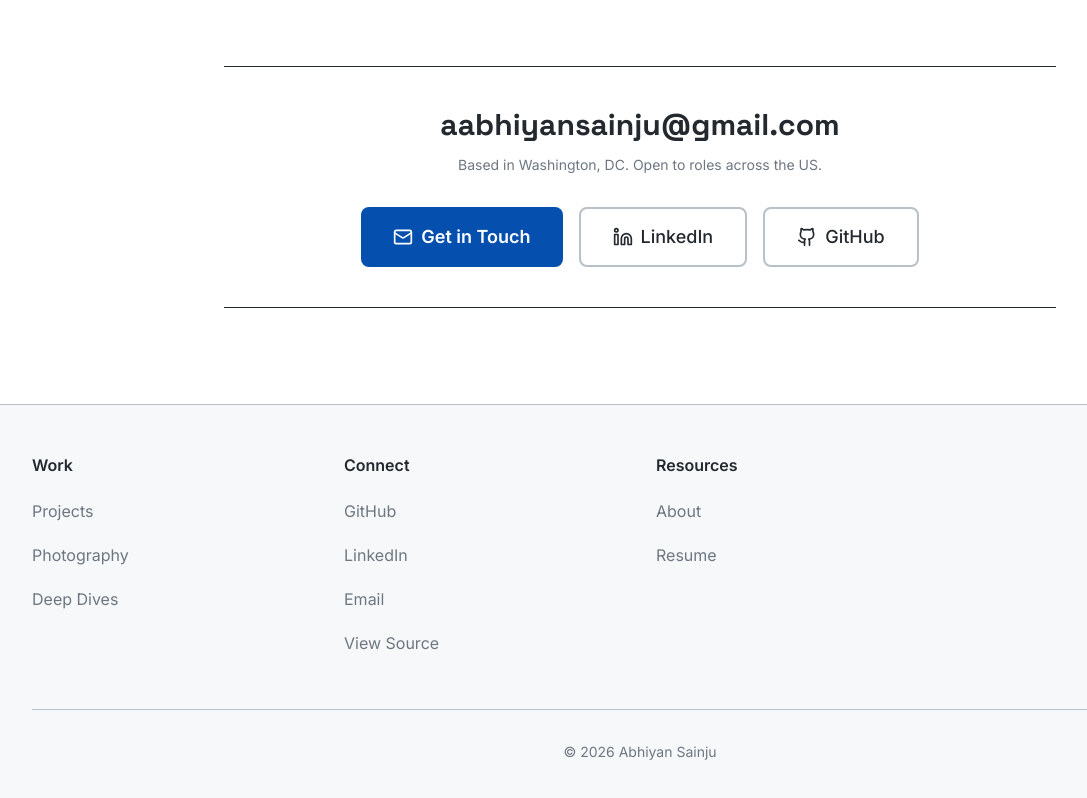
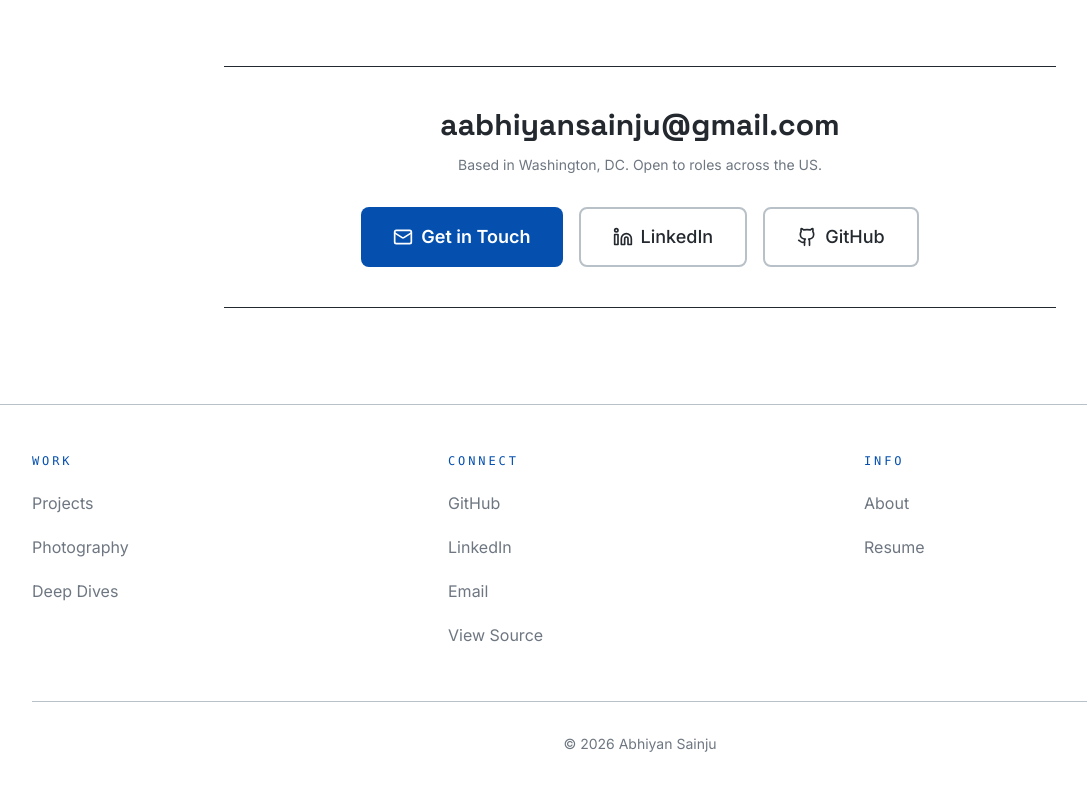
Before and after one commit to aabhiyann/portfolio-abhiyan, a React (Vite) app: page / in a window 1280 px wide. Shown: the part 5907-6705 px from the top of the page, without its empty margins (0-1087 px from the left). Built offline with nearby package versions, Linux system fonts and the light colour scheme.

Commit message:
style: simplify footer sections and labels

```diff
--- a/src/components/Footer.tsx
+++ b/src/components/Footer.tsx
@@ -36,11 +36,13 @@ const ExternalFooterLink: React.FC<ExternalFooterLinkProps> = ({
 
 const Footer: React.FC = () => {
   return (
-    <footer className="border-t border-border-primary backdrop-blur-sm bg-bg-surface relative">
+    <footer className="border-t border-border-primary bg-bg-primary">
       <div className="relative z-10 max-w-7xl mx-auto px-4 sm:px-6 lg:px-8 py-12">
-        <div className="grid grid-cols-2 md:grid-cols-4 gap-8">
+        <div className="grid grid-cols-2 md:grid-cols-3 gap-8">
           <div className="flex flex-col space-y-4">
-            <h4 className="font-semibold text-text-primary">Work</h4>
+            <h4 className="text-xs font-mono uppercase tracking-[0.24em] text-accent-primary">
+              Work
+            </h4>
             <nav className="flex flex-col space-y-2">
               <FooterLink to="/projects">Projects</FooterLink>
               <FooterLink to="/photography">Photography</FooterLink>
@@ -48,7 +50,9 @@ const Footer: React.FC = () => {
             </nav>
           </div>
           <div className="flex flex-col space-y-4">
-            <h4 className="font-semibold text-text-primary">Connect</h4>
+            <h4 className="text-xs font-mono uppercase tracking-[0.24em] text-accent-primary">
+              Connect
+            </h4>
             <nav className="flex flex-col space-y-2">
               <ExternalFooterLink href="https://github.com/aabhiyann">
                 GitHub
@@ -65,7 +69,9 @@ const Footer: React.FC = () => {
             </nav>
           </div>
           <div className="flex flex-col space-y-4">
-            <h4 className="font-semibold text-text-primary">Resources</h4>
+            <h4 className="text-xs font-mono uppercase tracking-[0.24em] text-accent-primary">
+              Info
+            </h4>
             <nav className="flex flex-col space-y-2">
               <FooterLink to="/about">About</FooterLink>
               <FooterLink to="/resume">Resume</FooterLink>
```
